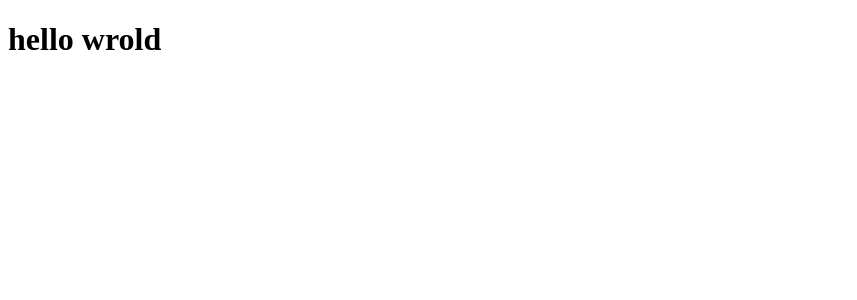
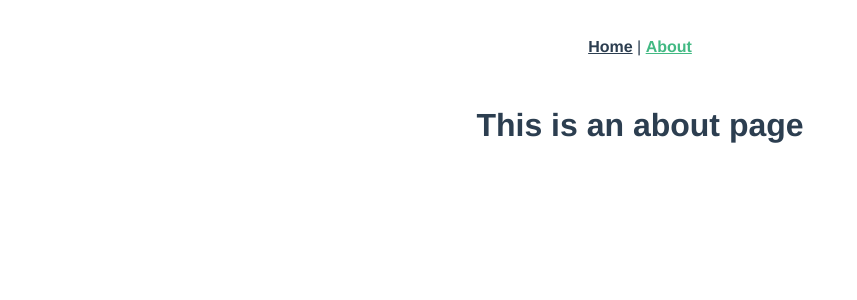
Before and after one commit to sogeisetsu/testhello, a Vue app: page /about in a window 1280 px wide. Shown: the top 300 px of the page, without its empty margins (0-857 px from the left). Built offline with nearby package versions, Linux system fonts and the light colour scheme.

Commit message:
增加router

```diff
--- a/package.json
+++ b/package.json
@@ -16,6 +16,7 @@
   "devDependencies": {
     "@vue/cli-plugin-babel": "~4.5.0",
     "@vue/cli-plugin-eslint": "~4.5.0",
+    "@vue/cli-plugin-router": "^4.5.12",
     "@vue/cli-service": "~4.5.0",
     "babel-eslint": "^10.1.0",
     "eslint": "^6.7.2",
--- a/src/App.vue
+++ b/src/App.vue
@@ -1,20 +1,32 @@
 <template>
   <div id="app">
-    <h1>hello wrold</h1>
+    <div id="nav">
+      <router-link to="/">Home</router-link> |
+      <router-link to="/about">About</router-link>
+    </div>
+    <router-view/>
   </div>
 </template>
 
-<script>
-// import HelloWorld from './components/HelloWorld.vue'
+<style>
+#app {
+  font-family: Avenir, Helvetica, Arial, sans-serif;
+  -webkit-font-smoothing: antialiased;
+  -moz-osx-font-smoothing: grayscale;
+  text-align: center;
+  color: #2c3e50;
+}
 
-export default {
-  // name: 'App',
-  // components: {
-  //   HelloWorld
-  // }
+#nav {
+  padding: 30px;
 }
-</script>
 
-<style>
+#nav a {
+  font-weight: bold;
+  color: #2c3e50;
+}
 
+#nav a.router-link-exact-active {
+  color: #42b983;
+}
 </style>
--- a/src/main.js
+++ b/src/main.js
@@ -1,8 +1,10 @@
 import Vue from 'vue'
 import App from './App.vue'
+import router from './router'
 
 Vue.config.productionTip = false
 
 new Vue({
-  render: h => h(App),
+  router,
+  render: h => h(App)
 }).$mount('#app')
--- /dev/null
+++ b/src/router/index.js
@@ -0,0 +1,29 @@
+import Vue from 'vue'
+import VueRouter from 'vue-router'
+import Home from '../views/Home.vue'
+
+Vue.use(VueRouter)
+
+const routes = [
+  {
+    path: '/',
+    name: 'Home',
+    component: Home
+  },
+  {
+    path: '/about',
+    name: 'About',
+    // route level code-splitting
+    // this generates a separate chunk (about.[hash].js) for this route
+    // which is lazy-loaded when the route is visited.
+    component: () => import(/* webpackChunkName: "about" */ '../views/About.vue')
+  }
+]
+
+const router = new VueRouter({
+  mode: 'history',
+  base: process.env.BASE_URL,
+  routes
+})
+
+export default router
--- /dev/null
+++ b/src/views/About.vue
@@ -0,0 +1,5 @@
+<template>
+  <div class="about">
+    <h1>This is an about page</h1>
+  </div>
+</template>
--- /dev/null
+++ b/src/views/Home.vue
@@ -0,0 +1,18 @@
+<template>
+  <div class="home">
+    <img alt="Vue logo" src="../assets/logo.png">
+    <HelloWorld msg="Welcome to Your Vue.js App"/>
+  </div>
+</template>
+
+<script>
+// @ is an alias to /src
+import HelloWorld from '@/components/HelloWorld.vue'
+
+export default {
+  name: 'Home',
+  components: {
+    HelloWorld
+  }
+}
+</script>
```
